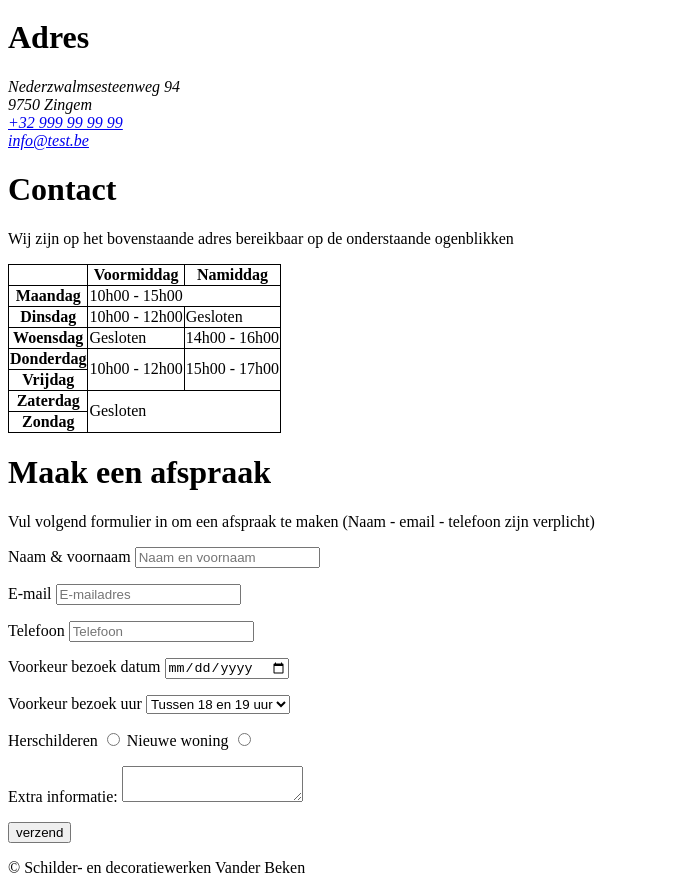
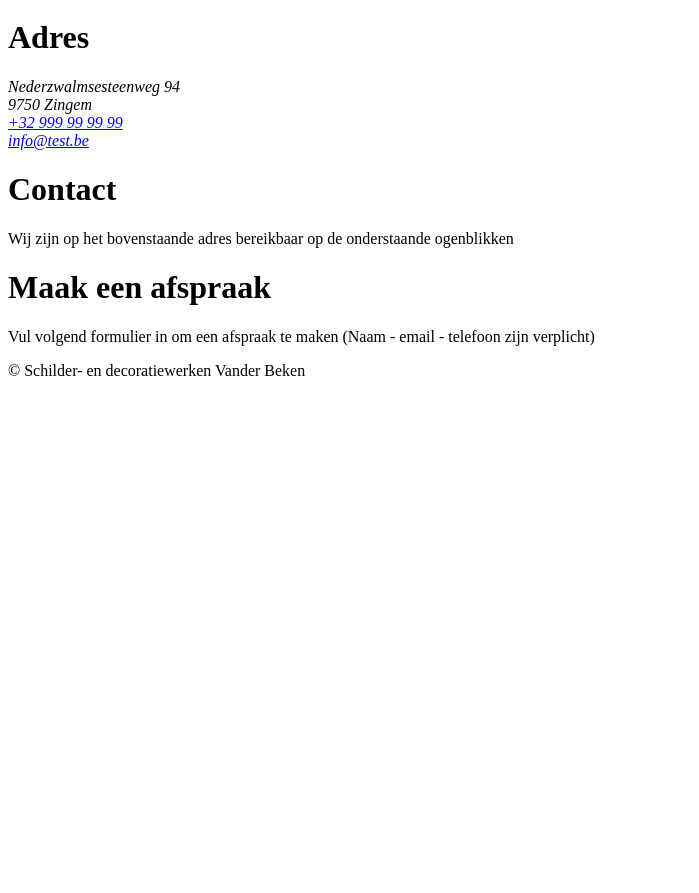
Before and after one commit to donske/03EX-HTMLTabellenFormulieren, a plain HTML site: page 03-VanderBeken/contact.html in a window 1280 px wide. Shown: the part 208-1101 px from the top of the page, without its empty margins (0-699 px from the left). After the commit the page ends 800 px from the top, so only its background shows below. Drawn offline with Linux system fonts and the light colour scheme.

Commit message:
Oefening VanderBeken toegevoegd

```diff
--- a/03-VanderBeken/contact.html
+++ b/03-VanderBeken/contact.html
@@ -8,12 +8,7 @@
     />
     <title>Schilderwerken Vander Beken</title>
     <!-- <link href="css/main.css" rel="stylesheet" /> -->
-    <style>
-      table{
-        border-collapse: collapse;
-      }
-      table, th, td{border: 1px solid black;}
-    </style>
+
   </head>
 
   <body>
@@ -43,102 +38,14 @@
       <p>
         Wij zijn op het bovenstaande adres bereikbaar op de onderstaande ogenblikken
       </p>
-      <table>
-        <tr>
-          <th></th>
-          <th>Voormiddag</th>
-          <th>Namiddag</th>
-        </tr>
-        <tr>
-          <th>Maandag</th>
-          <td colspan="2">10h00 - 15h00</td>
-        </tr>
-        <tr>
-          <th>Dinsdag</th>
-          <td>10h00 - 12h00</td>
-          <td>Gesloten</td>
-        </tr>
-        <tr>
-          <th>Woensdag</th>
-          <td>Gesloten</td>
-          <td>14h00 - 16h00</td>
-        </tr>
-        <tr>
-          <th>Donderdag</th>
-          <td rowspan="2">10h00 - 12h00</td>
-          <td rowspan="2">15h00 - 17h00</td>
-        </tr>
-        <tr>
-          <th>Vrijdag</th>
-        </tr>
-        <tr>
-          <th>Zaterdag</th>
-          <td rowspan="2" colspan="2">Gesloten</td>
-        </tr>
-        <tr>
-          <th>Zondag</th>
-        </tr>
-      </table>
+
 
       <h1>Maak een afspraak</h1>
       <p>
         Vul volgend formulier in om een afspraak te maken (Naam - email -
         telefoon zijn verplicht)
       </p>
-      <form action="/afspraak.php" method="post">
-        <p>
-          <label for="name">Naam &amp; voornaam</label>
 
-          <input
-            type="text"
-            name="name"
-            id="name"
-            required
-            placeholder="Naam en voornaam"
-          />
-        </p>
-
-        <p>
-          <label for="email">E-mail</label>
-          <input
-            type="email"
-            name="email"
-            id="email"
-            required
-            placeholder="E-mailadres"
-          />
-        </p>
-        <p>
-          <label for="tel">Telefoon</label>
-          <input type="tel" name="tel" id="tel" placeholder="Telefoon" />
-        </p>
-        <p>
-          <label for="datum">Voorkeur bezoek datum</label>
-          <input type="date" name="date" id="datum" />
-        </p>
-        <p>
-          <label for="uur">Voorkeur bezoek uur</label>
-          <select name="uur" id="uur">
-            <option value="1718">Tussen 17 en 18 uur</option>
-            <option value="1819" selected>Tussen 18 en 19 uur</option>
-            <option value="1920">Tussen 19 en 20 uur</option>
-            <option value="na20">Na 20 uur</option>
-          </select>
-        </p>
-        <p>
-          <label class="radio" for="herschilderen">Herschilderen</label>
-          <input type="radio" id="herschilderen" name="hernew" value="her" />
-          <label class="radio" for="nieuweWoning">Nieuwe woning</label>
-          <input type="radio" id="nieuweWoning" name="hernew" value="new" />
-        </p>
-        <p>
-          <label for="extra">Extra informatie:</label>
-          <textarea name="extra" id="extra"></textarea>
-        </p>
-        <p>
-          <input type="submit" value="verzend" />
-        </p>
-      </form>
     </main>
 
     <footer>
```
